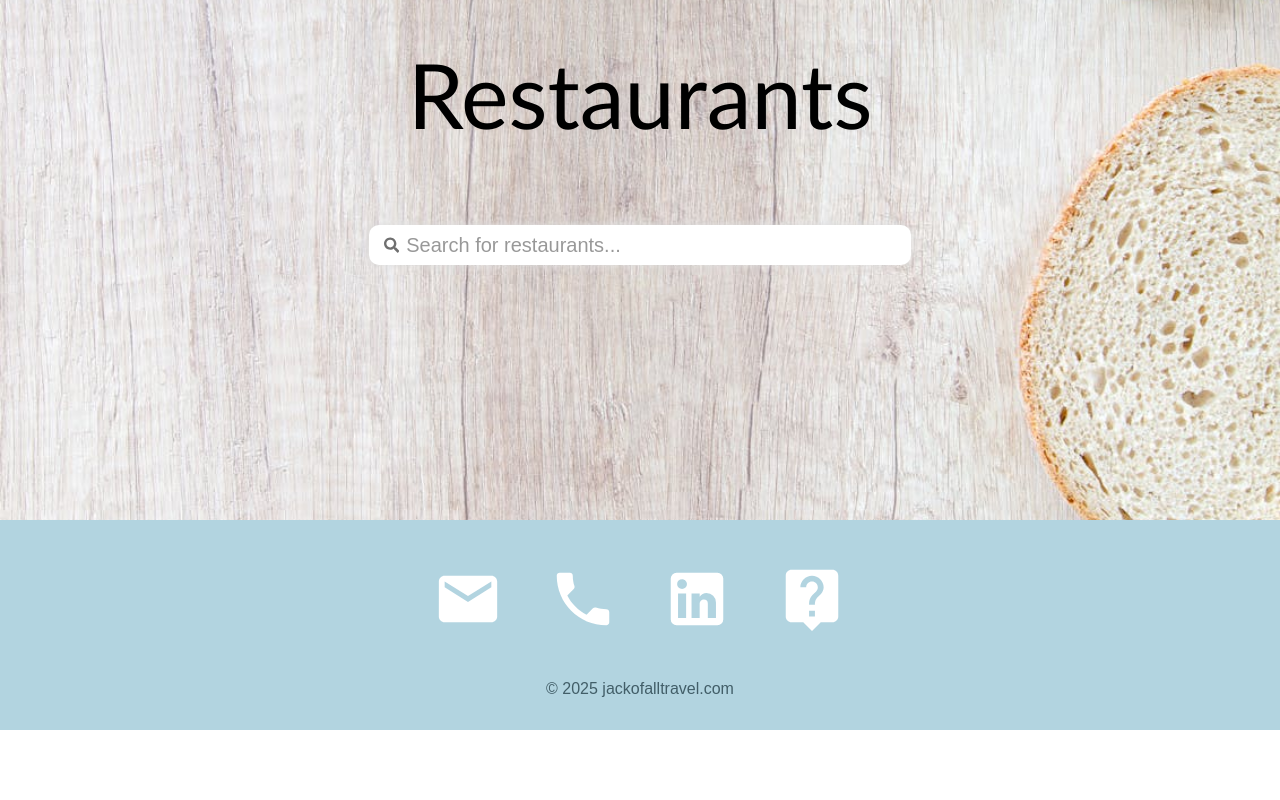
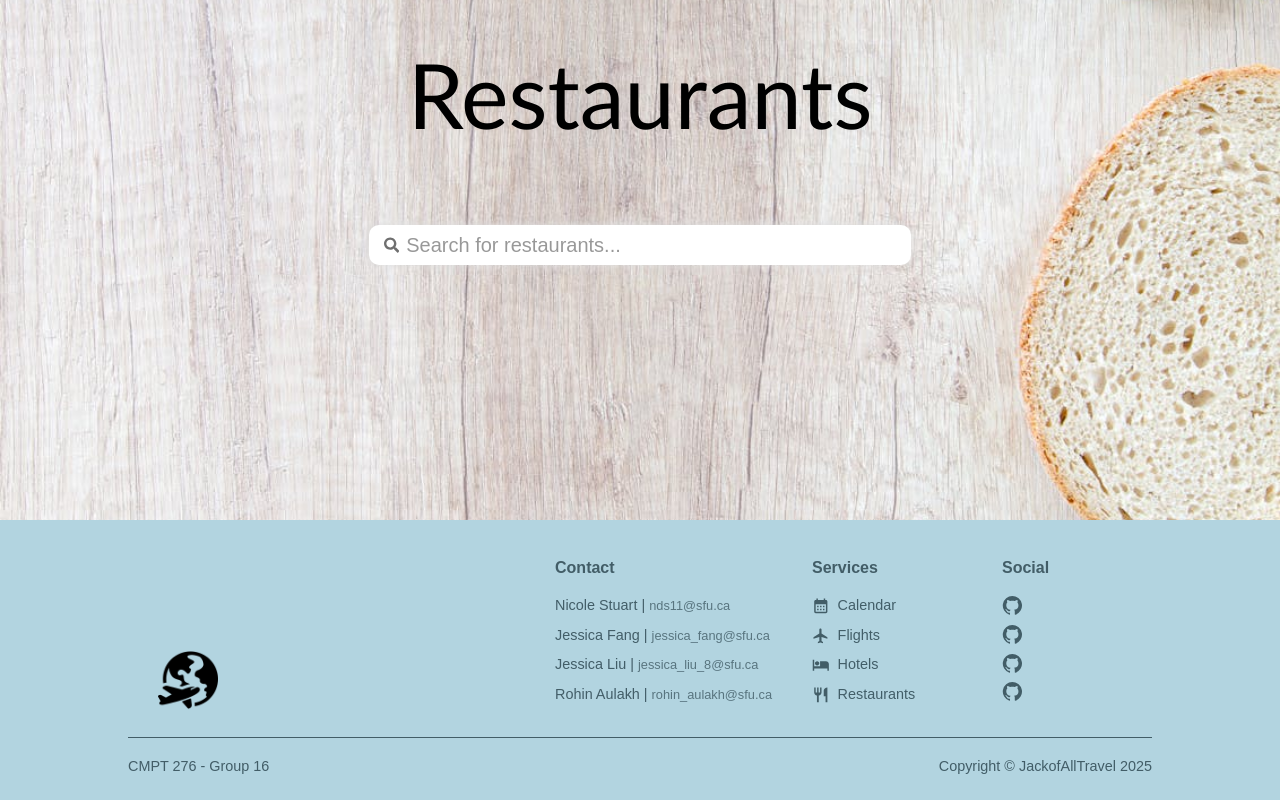
Before and after one commit to CMPT-276-SPRING-2025/final-project-16-moons, a React (Vite) app in the folder app/: page /restaurants in a window 1280 px wide. Shown: the part 280-1080 px from the top of the page. Before the commit the page ends 1010 px from the top, so only its background shows below. Built offline with nearby package versions, Linux system fonts and the light colour scheme; no server answers.

Commit message:
improved the temp footer

```diff
--- a/app/src/App.jsx
+++ b/app/src/App.jsx
@@ -8,6 +8,7 @@ import Hotels from "./pages/HotelsPage";
 import Flights from "./pages/FlightsPage";
 import { BrowserRouter as Router, Route, Routes } from 'react-router-dom';
 import Restaurants from "./pages/RestaurantsPage";
+import ScrollToTop from "./components/ScrollToTop";
 
 function App() {
 	const [count, setCount] = useState(0);
@@ -16,6 +17,7 @@ function App() {
 		<div className='App'>
 			<Router>
 				<Navbar />
+				<ScrollToTop />
 				<Routes>
 					<Route path="/" element={<Home />} />
 					<Route path="/calendar" element={<Calendar />} />
--- a/app/src/components/Footer.jsx
+++ b/app/src/components/Footer.jsx
@@ -1,17 +1,73 @@
 import React from 'react';
 import '../styles/Footer.css';
-import EmailIcon from '@mui/icons-material/Email';
-import LocalPhoneIcon from '@mui/icons-material/LocalPhone';
-import LinkedInIcon from '@mui/icons-material/LinkedIn';
-import LiveHelpIcon from '@mui/icons-material/LiveHelp';
+import {Link} from 'react-router-dom';
+import GitHubIcon from '@mui/icons-material/GitHub';
+import CalendarMonthIcon from '@mui/icons-material/CalendarMonth';
+import FlightIcon from '@mui/icons-material/Flight';
+import HotelIcon from '@mui/icons-material/Hotel';
+import RestaurantIcon from '@mui/icons-material/Restaurant';
+import airplaneImage from '../assets/airplane-around-earth.png';
 
 function Footer() {
   return (
     <div className="footer">
-        <div className="contact">
-            <EmailIcon /> <LocalPhoneIcon /> <LinkedInIcon /> <LiveHelpIcon />
+      <div className="footer-top">
+        <div className="footer-logo">
+          <Link to='/'>
+            <img src={airplaneImage} alt="Airplane around Earth" />
+          </Link>
         </div>
-        <p>&copy; 2025 jackofalltravel.com</p>
+        <div className="footer-columns">
+          <div className="footer-column">
+            <h3>Contact</h3>
+            <p>Nicole Stuart | <span>nds11@sfu.ca</span></p>
+            <p>Jessica Fang | <span>jessica_fang@sfu.ca</span></p>
+            <p>Jessica Liu | <span>jessica_liu_8@sfu.ca</span></p>
+            <p>Rohin Aulakh | <span>rohin_aulakh@sfu.ca</span></p>
+          </div>
+          <div className="footer-column">
+            <h3>Services</h3>
+            <div className="service-link">
+              <CalendarMonthIcon />
+              <Link to='/calendar'>Calendar</Link>
+            </div>
+            <div className="service-link">
+              <FlightIcon />
+              <Link to='/flights'>Flights</Link>
+            </div>
+            <div className="service-link">
+              <HotelIcon />
+              <Link to='/hotels'>Hotels</Link>
+            </div>
+            <div className="service-link">
+              <RestaurantIcon />
+              <Link to='/restaurants'>Restaurants</Link>
+            </div>
+          </div>
+          <div className="footer-column">
+            <h3>Social</h3>
+            <div className="socials">
+              <a href="https://github.com/Nic-Stuart" target="_blank">
+                <GitHubIcon />
+              </a>
+              <a href="https://github.com/fangjess" target="_blank">
+                <GitHubIcon />
+              </a>
+              <a href="https://github.com/AngelxHaven" target="_blank">
+                <GitHubIcon />
+              </a>
+              <a href="https://github.com/rohin19" target="_blank">
+                <GitHubIcon />
+              </a>
+            </div>
+          </div>
+        </div>
+      </div>
+      <div className="footer-divider"></div>
+      <div className="footer-bottom">
+        <p>CMPT 276 - Group 16</p>
+        <p>Copyright &copy; JackofAllTravel 2025</p>
+      </div>
     </div>
   )
 }
--- /dev/null
+++ b/app/src/components/ScrollToTop.jsx
@@ -0,0 +1,18 @@
+// for the footer so that the links scroll to top of page
+import { useEffect } from 'react';
+import { useLocation } from 'react-router-dom';
+
+const ScrollToTop = () => {
+  const { pathname } = useLocation();
+
+  useEffect(() => {
+    window.scrollTo({
+      top: 0,
+      behavior: 'smooth'
+    });
+  }, [pathname]);
+
+  return null;
+};
+
+export default ScrollToTop;
--- a/app/src/styles/Footer.css
+++ b/app/src/styles/Footer.css
@@ -1,21 +1,124 @@
 .footer {
     width: 100%;
-    height: 200px;
     background-color: #b2d4e0;
     display: flex;
-    justify-content: center;
+    flex-direction: column;
     align-items: center;
+    padding: 20px 0;
+}
+.footer-top {
+    width: 80%;
+    display: flex;
+    justify-content: space-between;
+    align-items: flex-start;
+    margin-bottom: 5px;
+}
+.footer-logo img {
+    padding-top: 110px;
+    padding-left: 30px;
+    height: 60px;
+    width: auto;
+}
+.footer-columns {
+    display: flex;
+    gap: 40px;
+}
+.footer-column {
+    min-width: 150px;
+}
+.footer-column h3 {
+    color: #425d67;
+    margin-bottom: 10px;
+    font-size: 1rem;
+    padding-bottom: 5px;
+    font-weight: 600;
+}
+.footer-column p {
+    margin: 8px 0;
+    color: #425d67;
+    font-size: 0.9rem;
+}
+.footer-column span {
+    font-size: 0.8rem;
+    opacity: 0.8;
+}
+.service-link {
+    display: flex;
+    align-items: center;
+    margin: 8px 0;
+}
+.service-link svg {
+    font-size: 1.1rem;
+    color: #425d67;
+    margin-right: 8px;
+}
+.service-link a {
+    color: #425e68;
+    text-decoration: none;
+    font-size: 0.9rem;
+}
+.service-link a:hover {
+    transition: all 0.3s ease-in-out;
+    color: hsl(195, 78%, 47%);
+}
+.socials {
+    display: flex;
     flex-direction: column;
-    padding-top: 10px;
+    gap: 8px;
+}
+.socials a {
+    color: #425d67;
+    display: flex;
+    align-items: center;
+}
+.socials svg {
+    font-size: 1.3rem;
+}
+.socials a:hover {
+    transition: all 0.3s ease-in-out;
+    color: hsl(195, 78%, 47%);
+}
+.footer-divider {
+    width: 80%;
+    height: 0.8px;
+    background-color: #425d67;
+    margin: 15px 0;
+}
+.footer-bottom {
+    display: flex;
+    justify-content: space-between;
+    width: 80%;
+}
+.footer-bottom p {
+    margin: 3px 0;
+    color: #425d67;
+    font-size: 0.9rem;
 }
 
-.contact svg {
-    color: white;
-    margin: 20px;
-    font-size: 70px;
-    cursor: pointer;
-  }
 
-.footer p {
-    color: #425e68;
+/* basic responsiveness */
+@media only screen and (max-width: 768px) {
+    .footer-top {
+        flex-direction: column;
+        align-items: center;
+        text-align: center;
+    }
+    .footer-logo {
+        margin-bottom: 20px;
+    }
+    .footer-columns {
+        flex-direction: column;
+        gap: 25px;
+        align-items: center;
+    }
+    .footer-column {
+        align-items: center;
+        text-align: center;
+    }
+    .service-link {
+        justify-content: center;
+    }
+    .socials {
+        align-items: center;
+    }
 }
```
